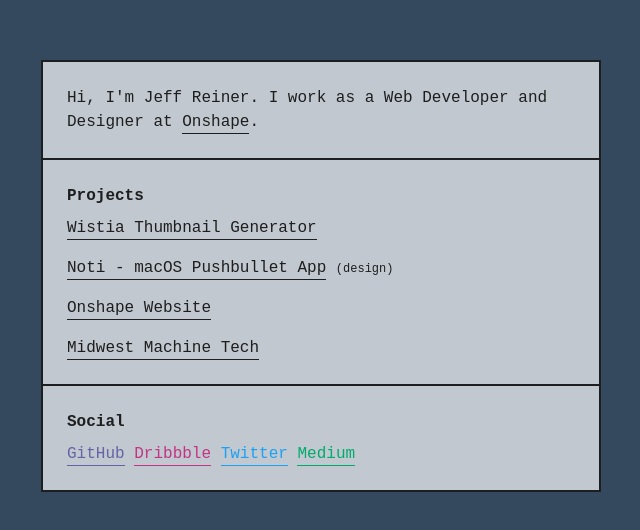
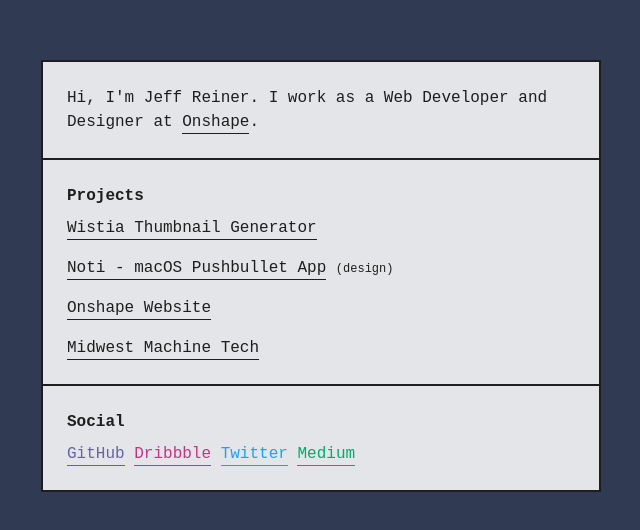
Before and after one commit to mirshko/old-reiner-io, a website: page index.html in a window 1280 px wide. Shown: the part 124-654 px from the top of the page, without its empty margins (319-959 px from the left). Drawn offline with nearby package versions, Linux system fonts and the light colour scheme; files that its build step writes are made by us from their sources.

Commit message:
:lipstick: Better background color & favicon color
Signed-off-by: mirshko <theundeadghost@gmail.com>

```diff
--- a/favicon/browserconfig.xml
+++ b/favicon/browserconfig.xml
@@ -3,7 +3,7 @@
     <msapplication>
         <tile>
             <square150x150logo src="/favicon/mstile-150x150.png"/>
-            <TileColor>#00aba9</TileColor>
+            <TileColor>#ffc40d</TileColor>
         </tile>
     </msapplication>
 </browserconfig>
--- a/index.html
+++ b/index.html
@@ -9,7 +9,7 @@
 
 	<!-- PAGE -->
 	<title>Jeff Reiner, Web Developer & Designer</title>
-	<meta name="theme-color" content="#34495E">
+	<meta name="theme-color" content="#303A52">
 
 	<!-- STYLES -->
 	<link rel="stylesheet" type="text/css" href="dist/boxOS.css" />
@@ -19,7 +19,7 @@
 	<link rel="icon" type="image/png" href="/favicon/favicon-32x32.png" sizes="32x32">
 	<link rel="icon" type="image/png" href="/favicon/favicon-16x16.png" sizes="16x16">
 	<link rel="manifest" href="/favicon/manifest.json">
-	<link rel="mask-icon" href="/favicon/safari-pinned-tab.svg" color="#000">
+	<link rel="mask-icon" href="/favicon/safari-pinned-tab.svg" color="#303A52">
 	<link rel="shortcut icon" href="/favicon/favicon.ico">
 	<meta name="msapplication-config" content="/favicon/browserconfig.xml">
 </head>
@@ -46,9 +46,6 @@
 				<a class="social__Twitter" target="_blank" href="http://twitter.com/mirshko">Twitter</a>
 				<a class="social__Medium" target="_blank" href="http://blog.reiner.io/">Medium</a>
 			</div>
-			<!-- <div class="box__bottom box__bottom__cta">
-				<a href="#">call to action</a>
-			</div> -->
 		</div>
 	</main>
 </body>
--- a/sass/components/_global.scss
+++ b/sass/components/_global.scss
@@ -11,9 +11,10 @@
 	box-sizing: inherit;
 }
 
-p.list-header {
+.list-header {
 	margin-bottom: .5em;
 }
+
 ul {
 	&:not(.browser-default) {
 		padding-left: 0;
--- a/sass/components/_variables.scss
+++ b/sass/components/_variables.scss
@@ -1,21 +1,30 @@
 
 // Colors
 // ******************************
+// #303A52
+// #574B90
+// #9E579D
+// #FC85AE
+// ******************************
 
-$off-black: rgba(0, 0, 0, 0.85) !default;
+$off-black: rgba(0, 0, 0, 0.87) !default;
+
+$white: #FFF !default;
+
+$light-black: #212121 !default;
 
 $twitter: #1da1f2 !default;
 $github: #6762a6 !default;
 $dribbble: #c13584 !default;
 $medium: #00AB6C !default;
 
-$gradient: rgba(#FFF, 0.70) !default;
+$gradient: rgba(#FFF, 0.87) !default;
 $white-overlay: linear-gradient($gradient, $gradient) !default;
 
 // Backgrounds
 // ******************************
 
-$bg-color: #34495E !default;
+$bg-color: #303A52 !default;
 
 $bg-image: url("/img/nasa.jpg") !default;
 $bg-image-blur: url("/img/nasa-blur.jpg") !default;
```
Also changed, not shown: sass/components/_the-box.scss (+0 -15 lines), favicon/android-chrome-192x192.png, favicon/android-chrome-512x512.png, favicon/apple-touch-icon.png, favicon/favicon-16x16.png, favicon/favicon-32x32.png, favicon/favicon.ico, favicon/mstile-150x150.png.
